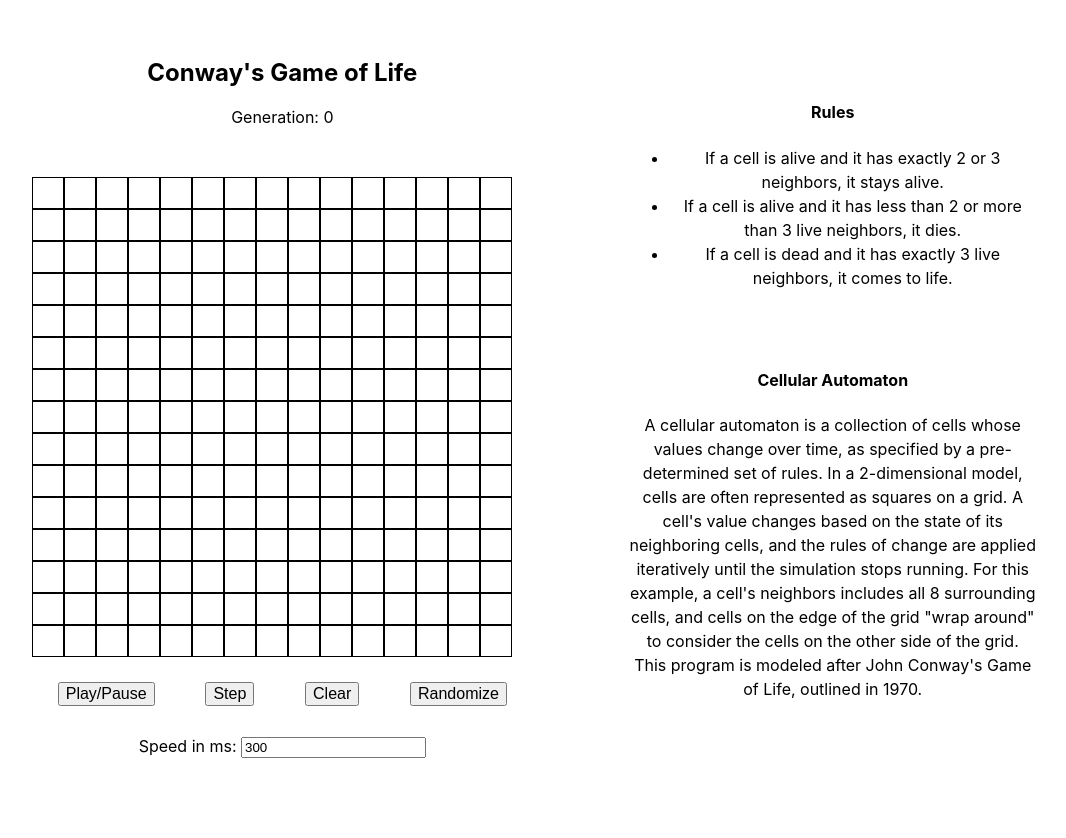
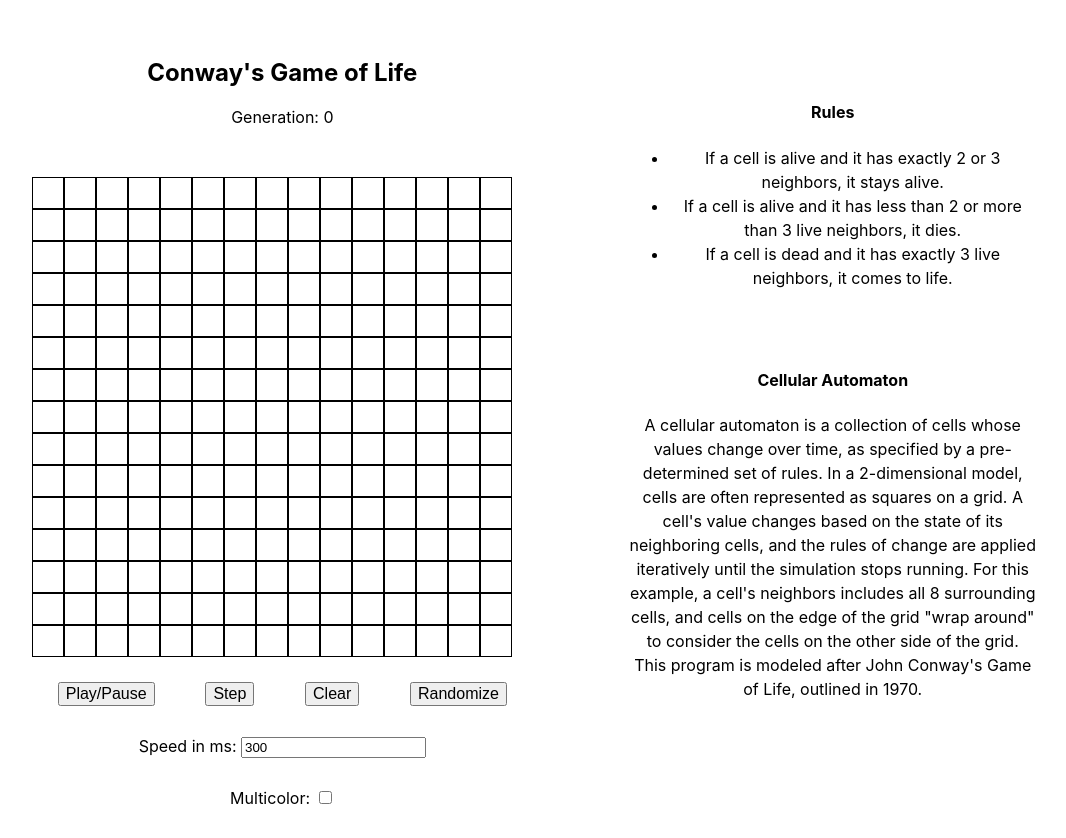
Before and after one commit to bloominstituteoftechnology/CS-Build-Week-1, a React (Create React App) app in the folder conways-life/: page / in a window 1280 px wide. Shown: the whole page, without its empty margins (154-1220 px from the left). Before the commit the page ends 800 px from the top, so only its background shows below. Built offline with nearby package versions, Linux system fonts and the light colour scheme; the HTML template or start-up script is replaced by a standard one.

Commit message:
added multicolor option

```diff
--- a/conways-life/src/components/Cell.js
+++ b/conways-life/src/components/Cell.js
@@ -4,6 +4,7 @@ class Cell extends Component {
 
     constructor(props) {
         super(props);
+        this.colors = ["aqua", "blueviolet", "cornflowerblue", "coral", "cornsilk", "crimson", "darkcyan", "palegreen", "pink", "plum", "darkkhaki", "darkorchid", "deeppink", "dodgerblue", "fuchsia", "gold", "green", "greenyellow", "honeydew", "lavender", "lightseagreen", "rosybrown"]
         this.state = {
             value: this.props.value,
             x: this.props.x,
@@ -28,11 +29,20 @@ class Cell extends Component {
         }
     }
 
+    colorPicker = () => {
+        if (this.props.multicolor === true) {
+            let randomColor = this.colors[Math.floor(Math.random() * this.colors.length)];
+            return randomColor;
+        } else {
+            return "#2a2b2d";
+        }
+    }
+
     render() {
             return (
             <div className="cell"
                 onClick={() => this.handleToggle()}
-                style={ this.state.value === 1 ? { background: "dimgrey" } : null }>
+                style={ this.state.value === 1 ? { background: this.colorPicker() } : null }>
             </div>
           );
         }
--- a/conways-life/src/components/GridDisplay.js
+++ b/conways-life/src/components/GridDisplay.js
@@ -12,7 +12,8 @@ class GridDisplay extends Component {
             iterations: 0,
             cols: 15,
             rows: 15,
-            speed: 300
+            speed: 300,
+            multicolor: false
         }
     }
 
@@ -123,9 +124,17 @@ class GridDisplay extends Component {
         }
     }
 
-    speedInputHandler = e => {
-        this.setState({speed: e.target.value});
-    }
+    // speedInputHandler = e => {
+    //     this.setState({speed: e.target.value});
+    // }
+
+    handleInputChange = e => {
+        const target = e.target;
+        const value = target.type === 'checkbox' ? target.checked : target.value;
+        const name = target.name;
+
+        this.setState({ [name]: value });
+      }
 
     render() {
             return (
@@ -140,6 +149,7 @@ class GridDisplay extends Component {
                             value={cell.value}
                             x={cell.x}
                             y={cell.y}
+                            multicolor={this.state.multicolor}
                             animation={this.state.timer}
                             updateGrid={this.updateGrid}/>
                     ))}
@@ -151,8 +161,9 @@ class GridDisplay extends Component {
                     toggleAnimation={this.toggleAnimation}
                     />
                 <Options
-                    speedValue={this.state.speed}
-                    speedInputHandler={this.speedInputHandler}
+                    speed={this.state.speed}
+                    multicolor={this.state.multicolor}
+                    handleInputChange={this.handleInputChange}
                 />
             </div>
           );
--- a/conways-life/src/components/GridOptions.js
+++ b/conways-life/src/components/GridOptions.js
@@ -3,13 +3,20 @@ import React from "react";
 const Options = props => {
     return (
         <div className="gridOptions">
+            <div>
             <span>Speed in ms: </span>
-            <input
-                type="number"
-                step="100"
-                value={props.speedValue}
-                onChange={props.speedInputHandler}
-                />
+                <input
+                    name="speed"
+                    type="number"
+                    step="100"
+                    value={props.speed}
+                    onChange={props.handleInputChange}
+                    />
+            </div>
+            <div>
+                <span>Multicolor: </span>
+                <input type="checkbox" name="multicolor" checked={props.multicolor} onChange={props.handleInputChange}/>
+            </div>
         </div>
     );
   };
--- a/conways-life/src/index.css
+++ b/conways-life/src/index.css
@@ -51,3 +51,7 @@ body {
 .controlButtons button {
   font-size: 12pt;
 }
+
+.gridOptions div {
+  margin-bottom: 30px;
+}
```
